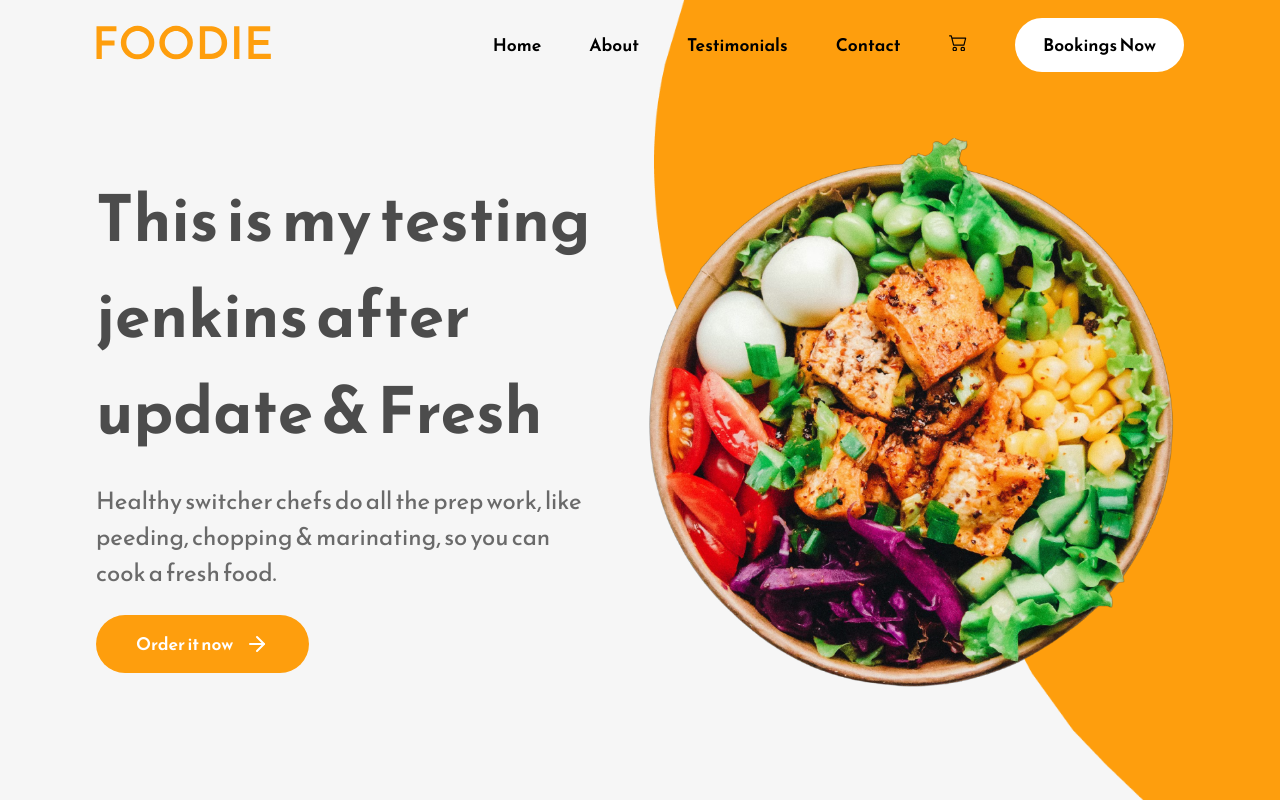
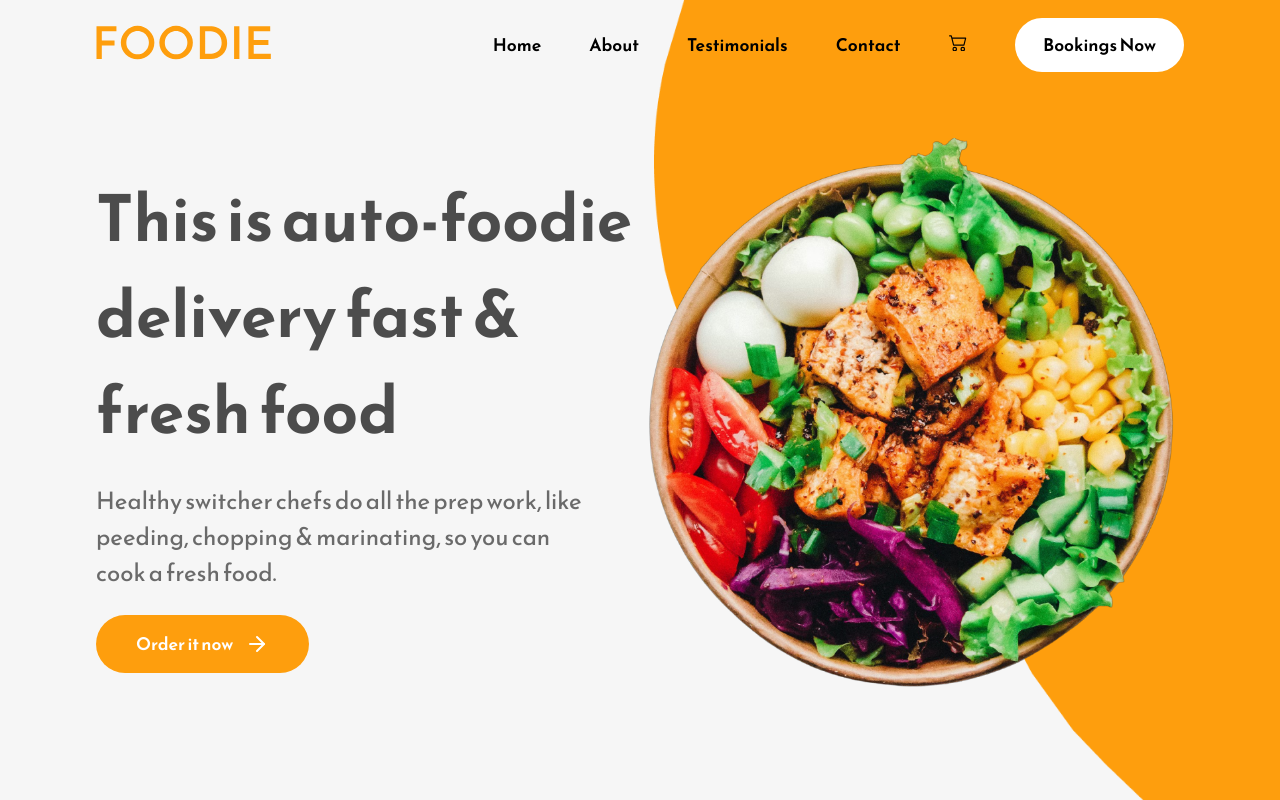
Before and after one commit to menghout009/react-restaurant-landing-page, a React (Create React App) app: page / in a window 1280 px wide. Shown: the top 800 px of the page. Built offline with nearby package versions, Linux system fonts and the light colour scheme.

Commit message:
add news

```diff
--- a/src/Components/Home.js
+++ b/src/Components/Home.js
@@ -14,7 +14,7 @@ const Home = () => {
         </div>
         <div className="home-text-section">
           <h1 className="primary-heading">
-            This is my testing jenkins after update & Fresh
+            This is auto-foodie delivery fast & fresh food
           </h1>
           <p className="primary-text">
             Healthy switcher chefs do all the prep work, like peeding, chopping
```
